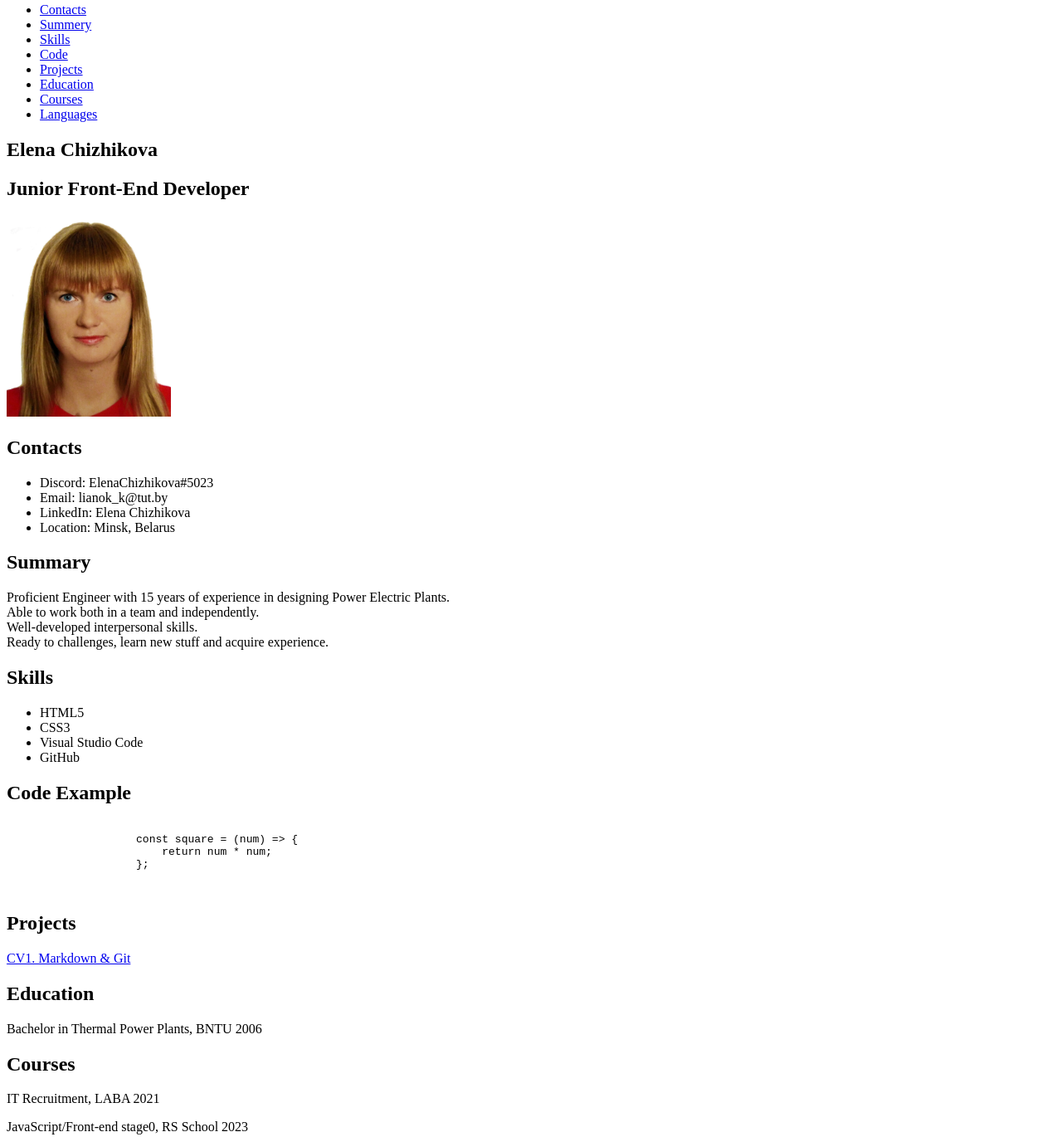
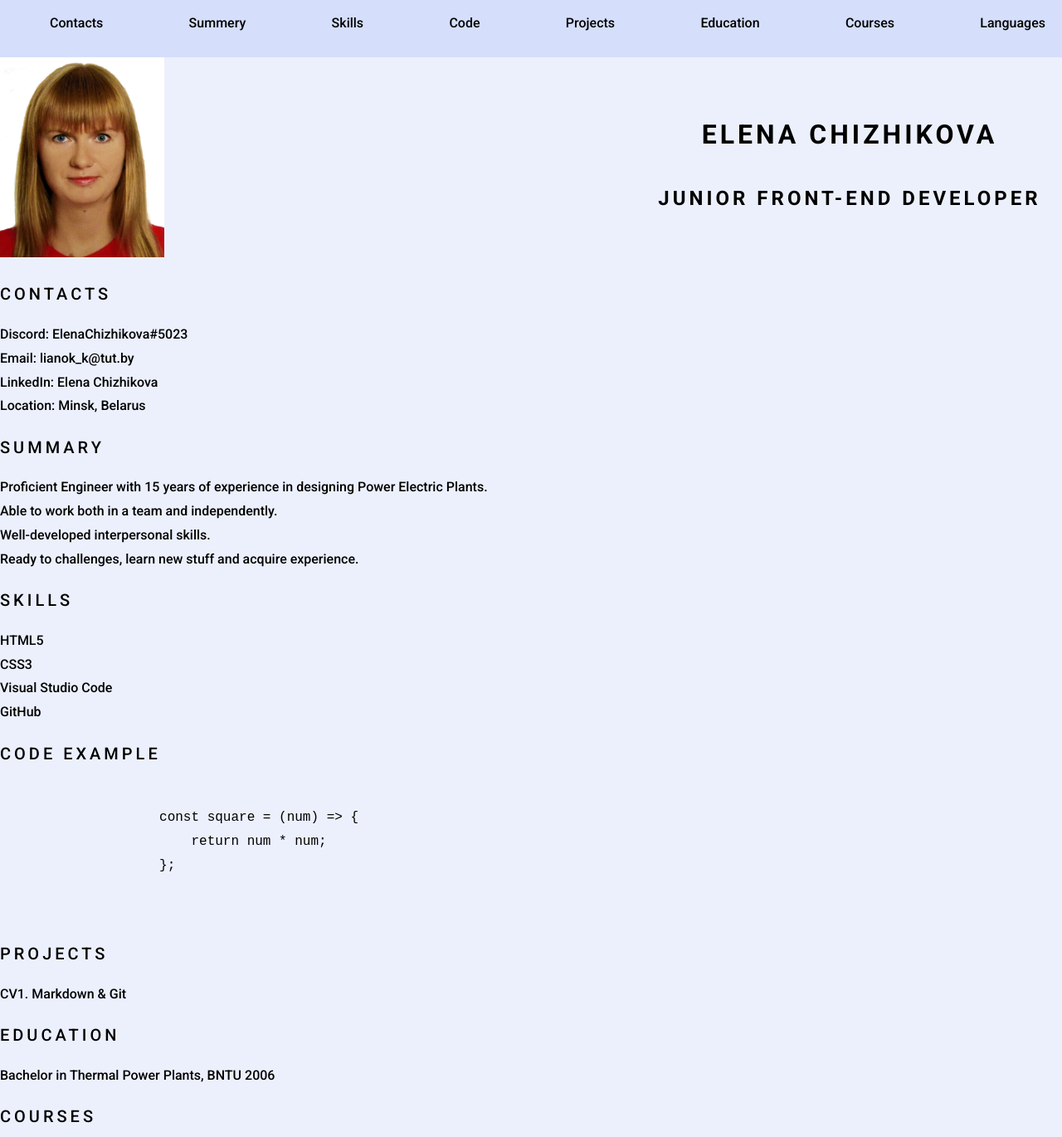
Before and after one commit to ElenaChizhikova84/rsschool-cv, a plain HTML site: page index.html in a window 1280 px wide. Shown: the part 13-1383 px from the top of the page at 83% size. Drawn offline with Linux system fonts and the light colour scheme.

Commit message:
feat: add content to css file

```diff
--- a/index.html
+++ b/index.html
@@ -28,14 +28,18 @@
 
 <main class="main">
     <div class="container main-container">
-        <section class="main" id="profile">
-            <h1 class="main_title">Elena  Chizhikova</h1>
-            <h2 class="position">Junior  Front-End  Developer</h2>
-            <img src="photo.jpg" alt="my photo" width="198" height="241">
+        <section class="profile" id="profile">
+            <div class="profile-foto">
+                <img src="photo.jpg" alt="my photo" width="198" height="241">
+            </div>
+            <div class="profile-info">
+                <h1 class="main-title">Elena  Chizhikova</h1>
+                <h2 class="position">Junior  Front-End  Developer</h2>
+            </div>
         </section>
 
-        <section class="section-contacts" id="contacts">
-            <h2 class="section-contacts">Contacts</h2>
+        <section class="section" id="contacts">
+            <h2 class="section-title">Contacts</h2>
             <ul class="contacts-list">
                 <li class="contacts-item">Discord: ElenaChizhikova#5023</li>
                 <li class="contacts-item">Email: lianok_k@tut.by</li>
@@ -44,16 +48,16 @@
             </ul>
         </section>
 
-        <section class="section-summary" id="summary">
-            <h2 class="section-summary">Summary</h2>
+        <section class="section" id="summary">
+            <h2 class="section-title">Summary</h2>
             <p class="section-summary">Proficient Engineer with 15 years of experience in designing Power Electric Plants.<br>
                 Able to work both in a team and independently.<br>
                 Well-developed interpersonal skills.<br>
                 Ready to challenges, learn new stuff and acquire experience.</p>
         </section>
 
-        <section class="section-skills" id="skills">
-            <h2 class="section-contacts">Skills</h2>
+        <section class="section" id="skills">
+            <h2 class="section-title">Skills</h2>
             <ul class="skills-list">
                 <li class="skills-item">HTML5</li>
                 <li class="skills-item">CSS3</li>
@@ -62,8 +66,8 @@
             </ul>
         </section>
 
-        <section class="section-code" id="code">
-            <h2 class="section-code">Code Example</h2>
+        <section class="section" id="code">
+            <h2 class="section-title">Code Example</h2>
             <pre>
                 <code>
                     const square = (num) => {
@@ -73,24 +77,24 @@
             </pre>
         </section>
 
-        <section class="section-projects" id="projects">
-            <h2 class="section-projects">Projects</h2>
+        <section class="section" id="projects">
+            <h2 class="section-title">Projects</h2>
             <a class="projects-link" href="https://ElenaChizhikova84.github.io/rsschool-cv/cv">CV1. Markdown & Git</a>
         </section>
 
-        <section class="section-education" id="education">
-            <h2 class="section-education">Education</h2>
+        <section class="section" id="education">
+            <h2 class="section-title">Education</h2>
             <p class="section-education">Bachelor in Thermal Power Plants, BNTU 2006</p>
         </section>
 
-        <section class="section-courses" id="courses">
-            <h2 class="section-courses">Courses</h2>
+        <section class="section" id="courses">
+            <h2 class="section-title">Courses</h2>
             <p class="section-courses">IT Recruitment, LABA 2021</p>
             <p class="section-courses">JavaScript/Front-end stage0, RS School 2023</p>
         </section>
 
-        <section class="section-languages" id="languages">
-            <h2 class="section-languages">Languages</h2>
+        <section class="section" id="languages">
+            <h2 class="section-title">Languages</h2>
             <ul class="languages-list">
                 <li class="languages-item">English &mdash; Upper-Intermediate</li>
                 <li class="languages-item">Polish &mdash; Pre-Intermediate</li>
--- a/style.css
+++ b/style.css
@@ -0,0 +1,127 @@
+* {
+    box-sizing: border-box;
+  }
+
+body {
+    display: flex;
+    flex-direction: column;
+    justify-content: space-between;
+    margin: 0;
+    padding: 0;
+    font-family: 'Roboto', sans-serif;
+    font-size: 16px;
+    font-weight: 400;
+    line-height: 1.8;
+    color: #000000;
+    background-color: #ecf0fc;
+}
+
+header, footer {
+    background-color: #d5defa;
+}
+
+a:hover {
+    background-color: #c6d2f5;
+    text-transform: uppercase;
+}
+
+a:active {
+    background-color: #c6d2f5;
+    text-transform: uppercase;
+}
+
+.section-title {
+    font-size: 20px;
+    font-weight: 400;
+    text-transform: uppercase;
+    letter-spacing: 4px;
+    color: #000000;
+}
+
+.main-title {
+    font-size: 200%;
+    text-transform: uppercase;
+    letter-spacing: 4px;
+    text-align: center;
+}
+
+.position {
+    font-size: 150%;
+    text-transform: uppercase;
+    letter-spacing: 4px;
+    text-align: center;
+}
+
+.container {
+    max-width: 1200;
+    margin: 0 auto;
+}
+
+.nav-list {
+    display: flex;
+    justify-content: space-between;
+    align-items: center;
+    list-style: none;
+}
+
+.nav-link {
+    padding: 0 20px;
+    line-height: 50px;
+    text-decoration: none;
+    color: #000000;
+}
+
+.profile {
+    display: flex;
+    align-items: center;
+}
+
+.profile-foto {
+    width: 60%;
+}
+
+.profile-info {
+    width: 40%;
+    margin: 0 auto;
+}
+
+.contacts-list {
+    list-style: none;
+    padding: 0;
+}
+
+.skills-list {
+    list-style: none;
+    padding: 0;
+}
+
+.projects-link {
+    text-decoration: none;
+    color: #000000;
+}
+
+pre {
+    padding: 0;
+}
+
+.languages-list {
+    list-style: none;
+    padding: 0;
+}
+
+html {
+    scroll-behavior: smooth;
+}
+
+  .footer container {
+    display: flex;
+    flex-direction: column;
+    justify-content: space-between;
+}
+
+.footer-list {
+    display: flex;
+    justify-content: space-between;
+    align-items: center;
+    list-style: none;
+}
```
